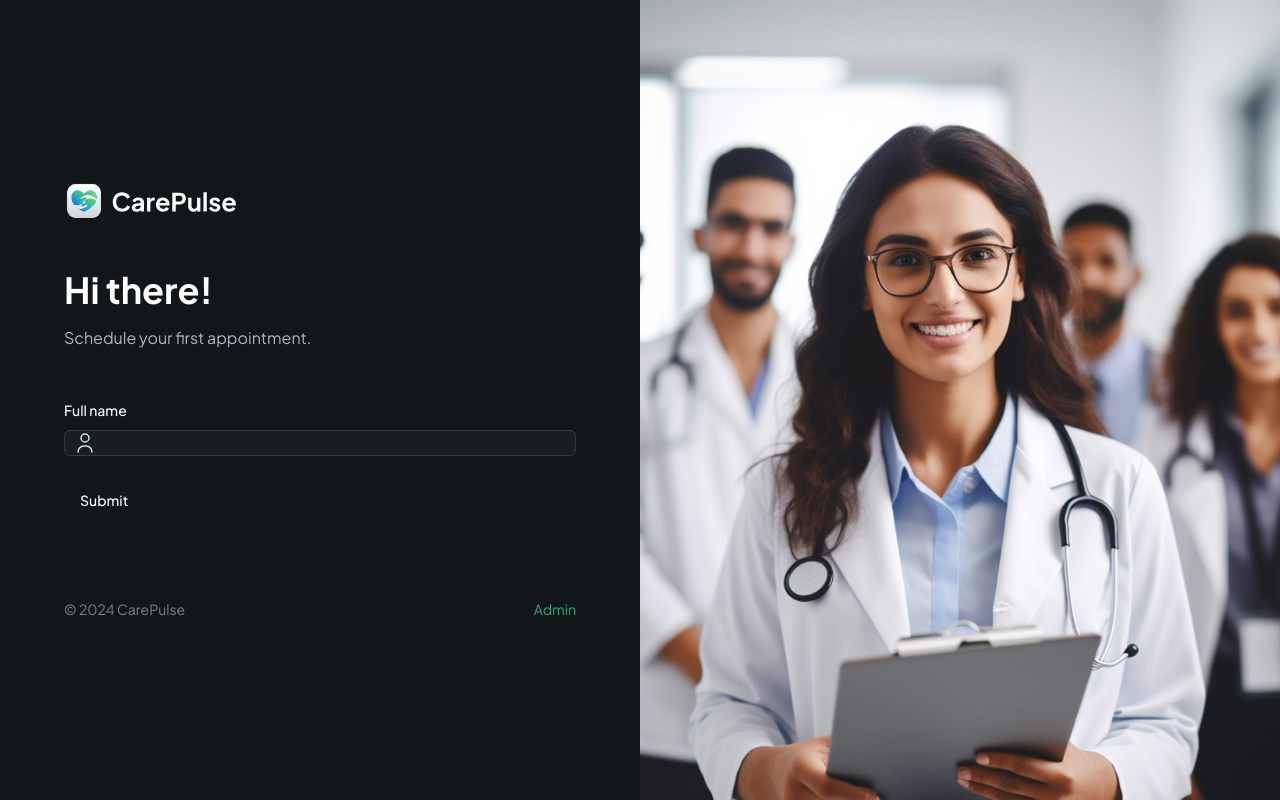
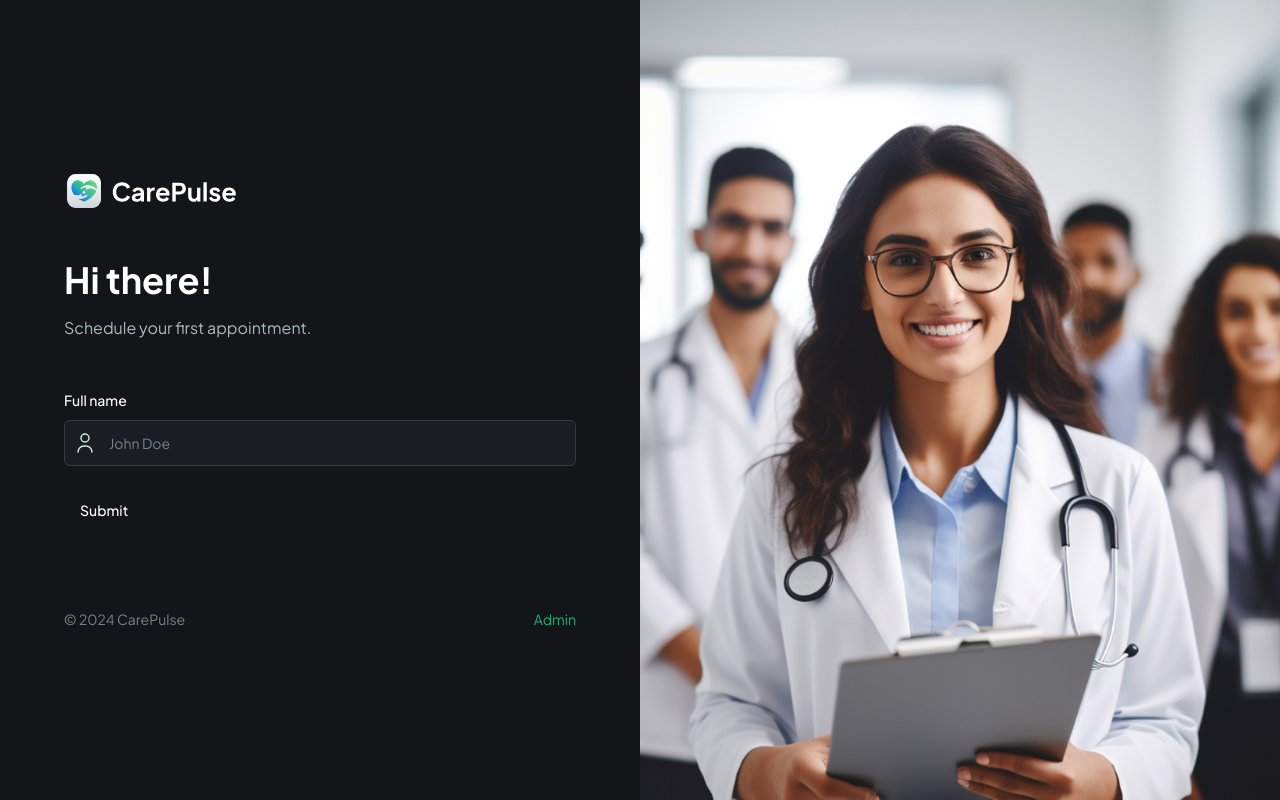
Before and after one commit to benochi/patient, a Next.js app: page / in a window 1280 px wide. Built offline with nearby package versions, Linux system fonts and the light colour scheme.

Commit message:
user input finish

```diff
--- a/components/CustomFormField.tsx
+++ b/components/CustomFormField.tsx
@@ -45,6 +45,13 @@ const RenderField  = ({field, props }: {field: any, props: CustomProps}) => {
               className="ml-2"
             />
           )}
+          <FormControl>
+            <Input
+              placeholder={placeholder}
+              {...field}
+              className="shad-input border-0"
+            />
+          </FormControl>
         </div>
       )
   }
```
